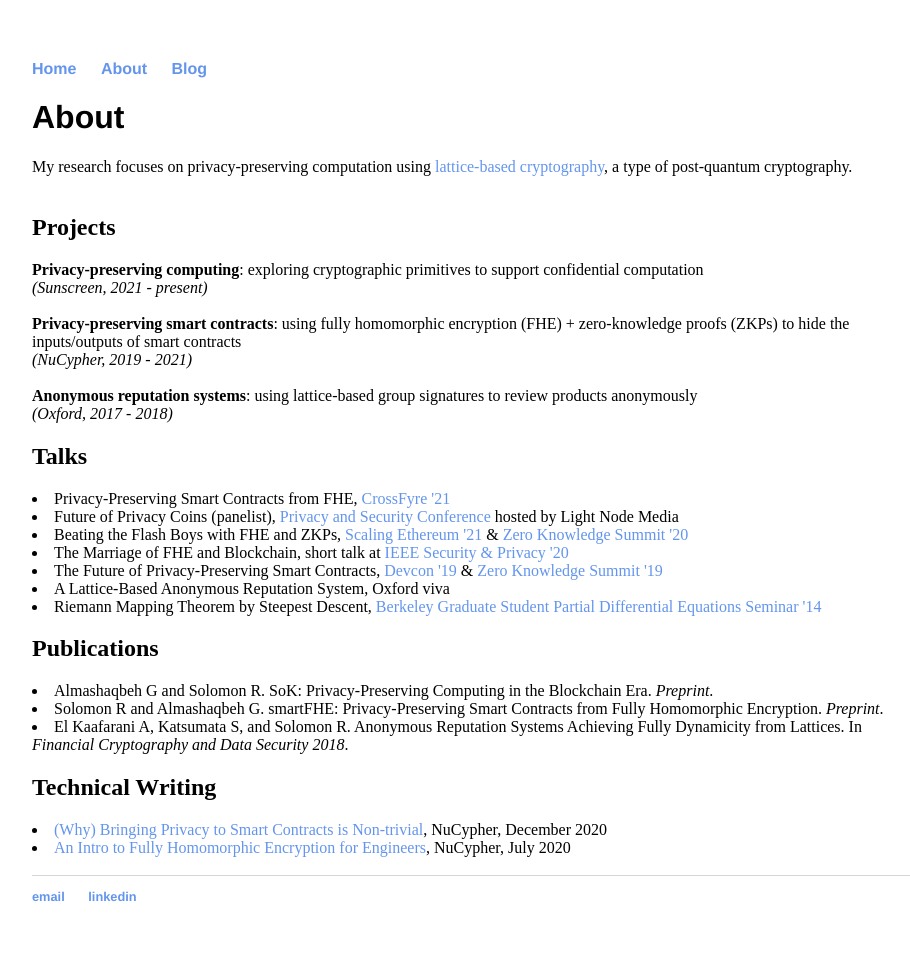
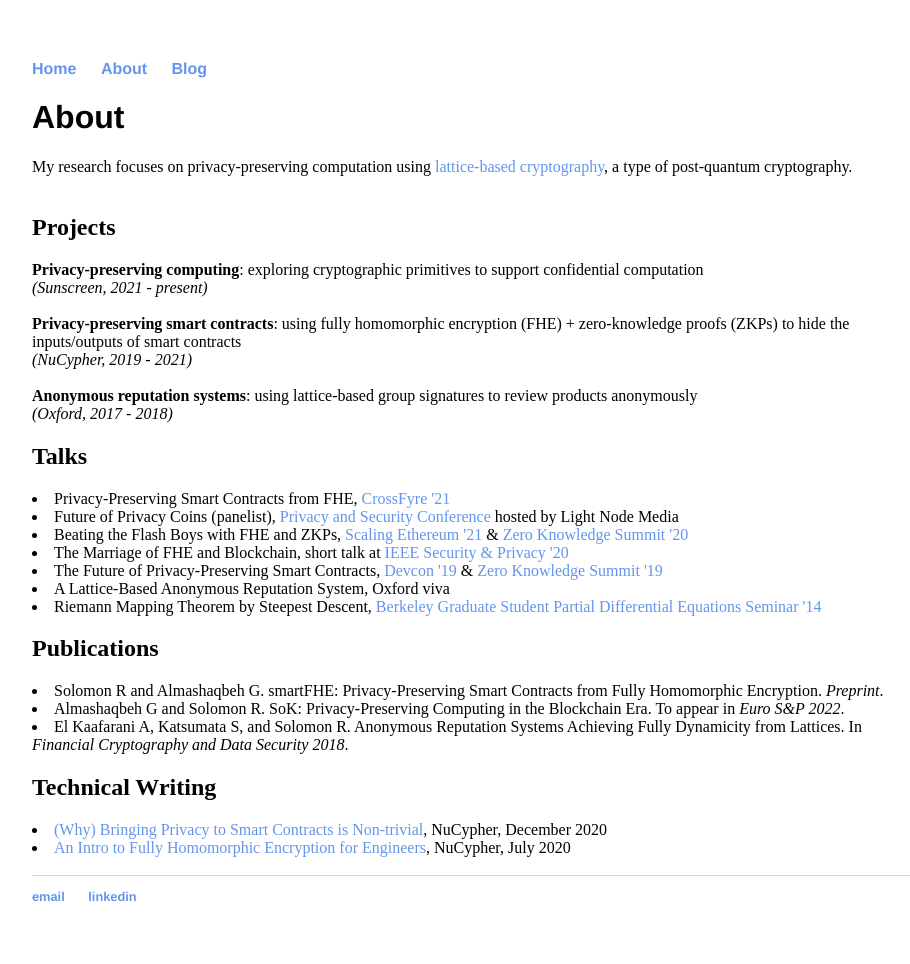
Before and after one commit to ravital/ravital.github.io, a Jekyll site: the page built from about/index.html, in a window 1280 px wide. Shown: the whole page, without its empty margins (160-1070 px from the left). Built offline with Jekyll 4.4.1, drawn with Linux system fonts in a browser that asks for light colours.

Commit message:
Update index.html

```diff
--- a/about/index.html
+++ b/about/index.html
@@ -27,8 +27,8 @@ title: About Ravital Solomon
 
 
 			<h2>Publications</h2>
-			<li>Almashaqbeh G and Solomon R. SoK: Privacy-Preserving Computing in the Blockchain Era. <i>Preprint</i>.</li>
 			<li>Solomon R and Almashaqbeh G. smartFHE: Privacy-Preserving Smart Contracts from Fully Homomorphic Encryption. <i>Preprint</i>.</li>
+			<li>Almashaqbeh G and Solomon R. SoK: Privacy-Preserving Computing in the Blockchain Era. To appear in <i>Euro S&P 2022</i>.</li>
 			<li>El Kaafarani A, Katsumata S, and Solomon R. Anonymous Reputation Systems Achieving Fully Dynamicity from Lattices. In <i>Financial Cryptography and Data Security 2018</i>.</li>
 
 
```
